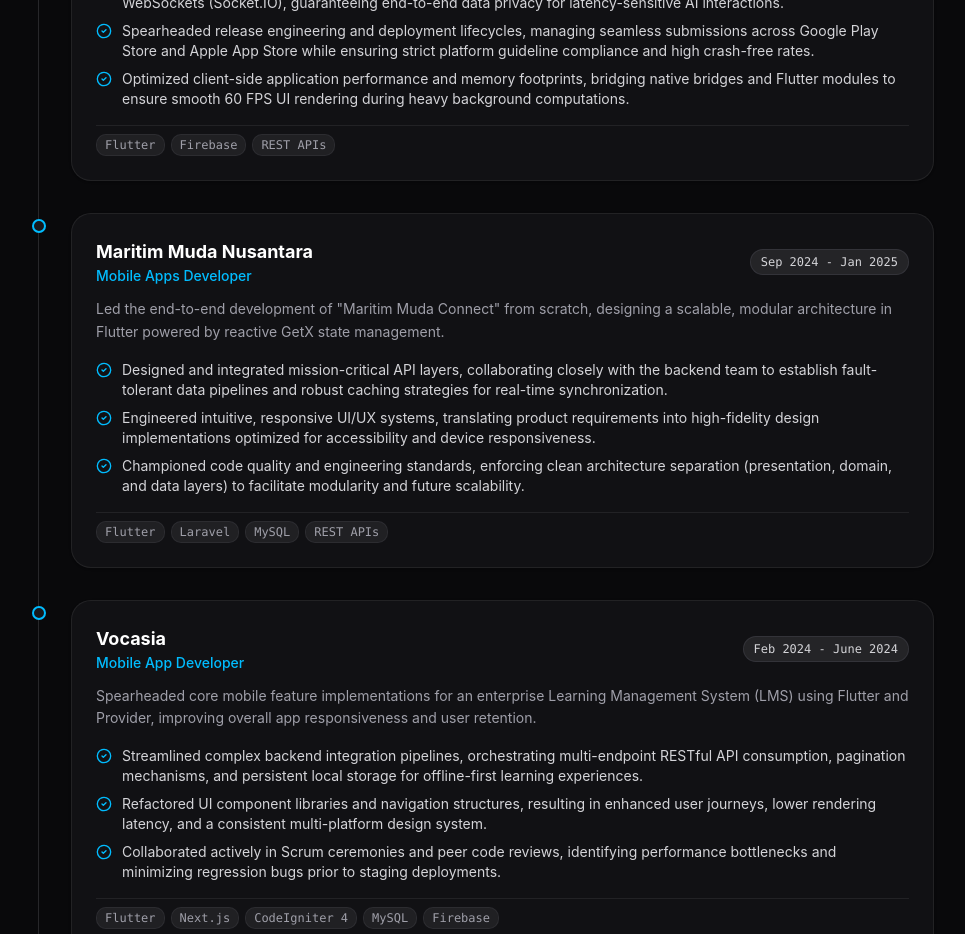
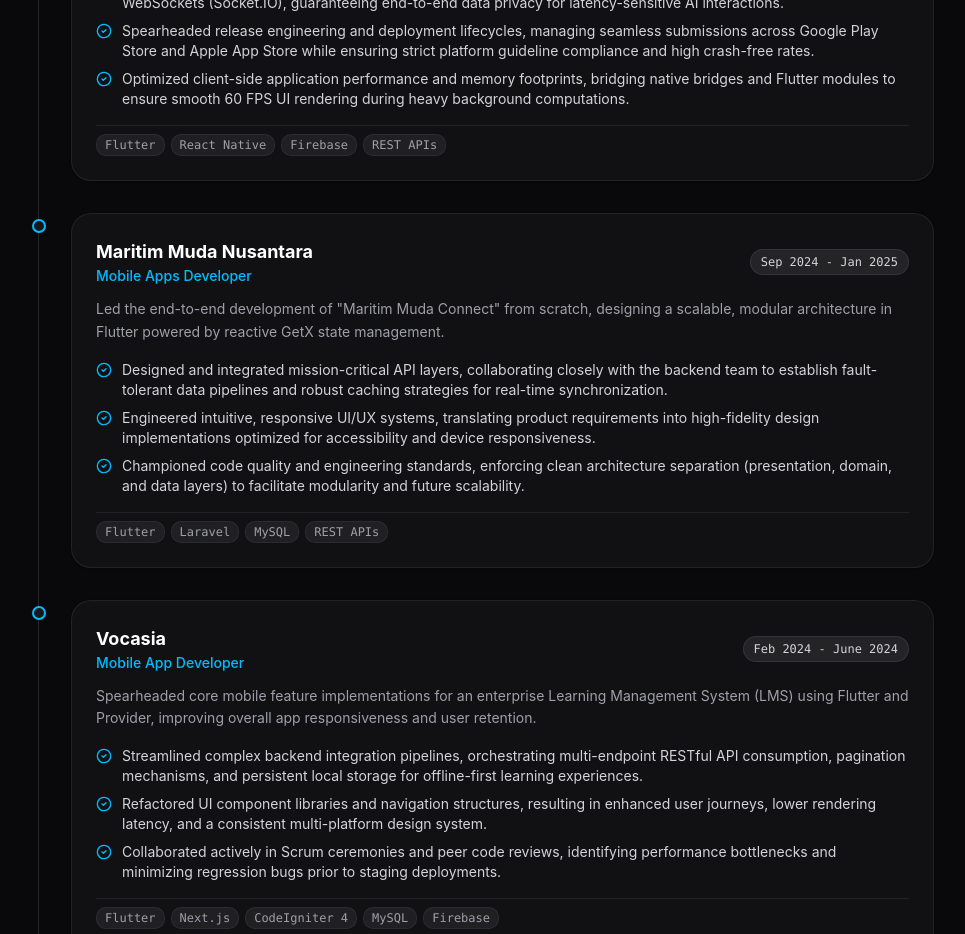
Before and after one commit to ArifIlham0/portfolio-new, a Next.js app: page / in a window 1280 px wide. Shown: the part 3440-4374 px from the top of the page, without its empty margins (154-1119 px from the left). Built offline with nearby package versions, Linux system fonts and the light colour scheme.

Commit message:
feature: add React Native to technologies list in experience data

```diff
--- a/constants/data.tsx
+++ b/constants/data.tsx
@@ -21,7 +21,7 @@
                     "Spearheaded release engineering and deployment lifecycles, managing seamless submissions across Google Play Store and Apple App Store while ensuring strict platform guideline compliance and high crash-free rates.",
                     "Optimized client-side application performance and memory footprints, bridging native bridges and Flutter modules to ensure smooth 60 FPS UI rendering during heavy background computations."
                 ],
-                technologies: ["Flutter", "Firebase", "REST APIs"]
+                technologies: ["Flutter", "React Native", "Firebase", "REST APIs"]
             },
             {
                 company: "Maritim Muda Nusantara",
```
